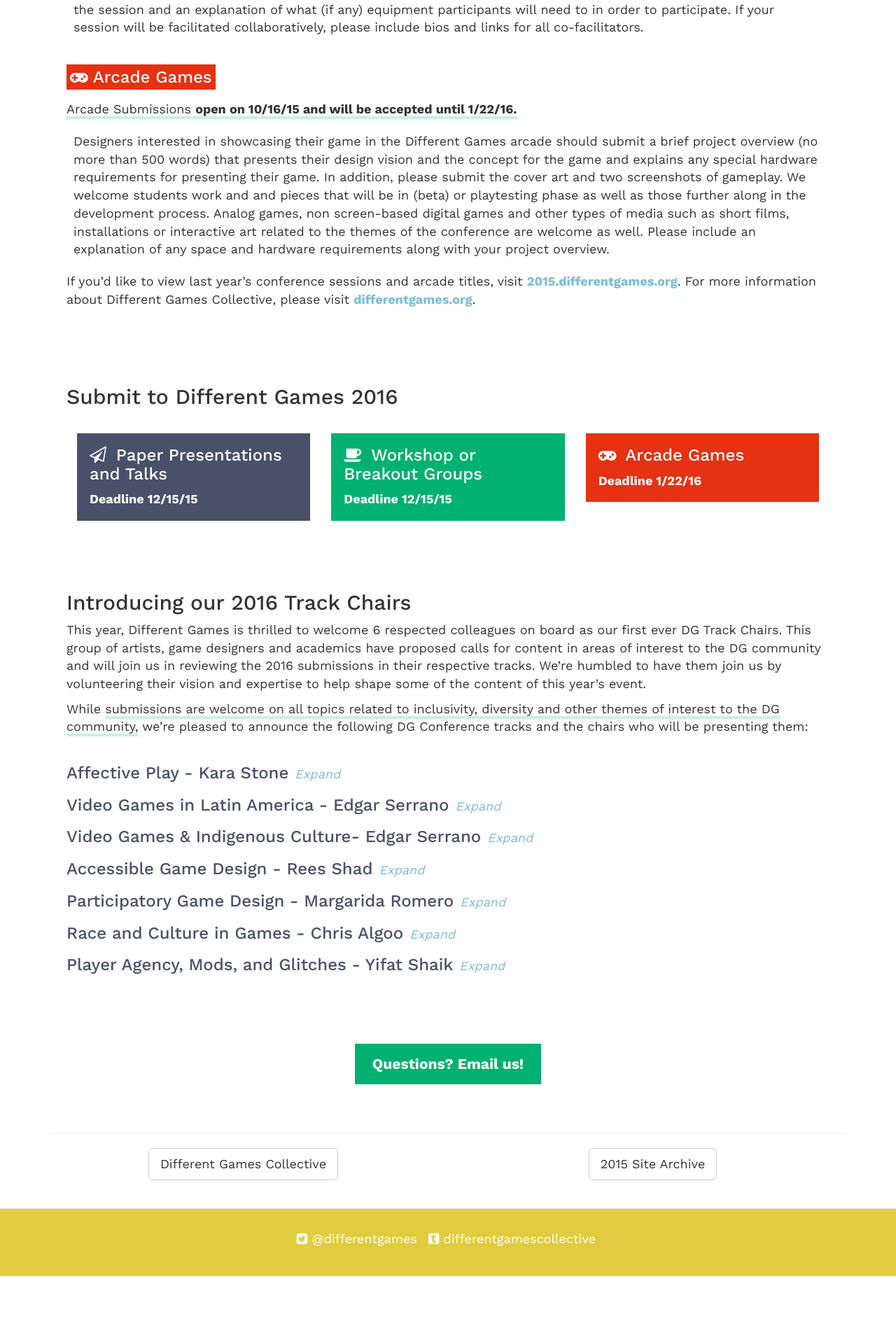
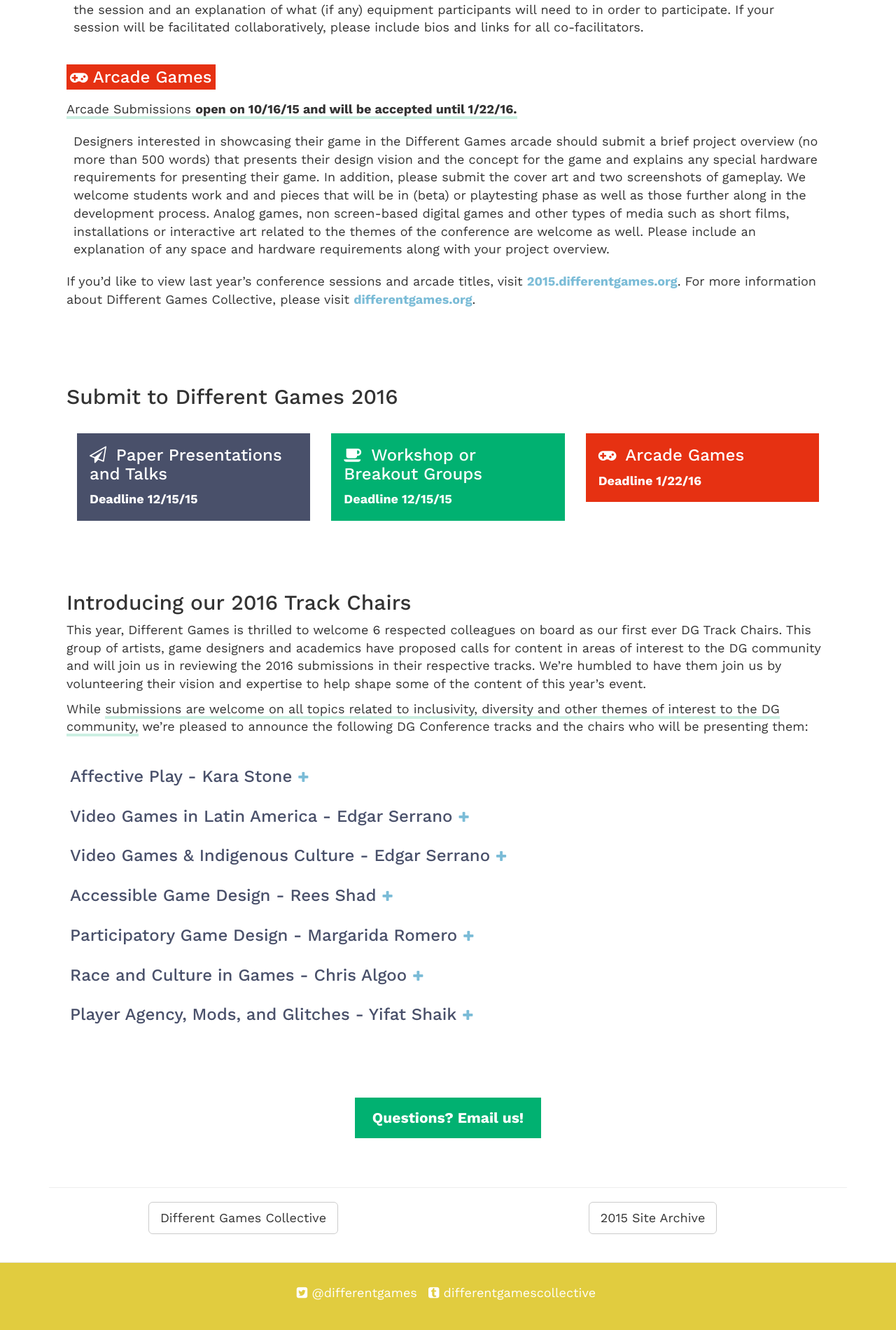
Before and after one commit to differentgames/conference-2016-site, a Jekyll site: the page built from index.html, in a window 1280 px wide. Shown: the part 1303-3203 px from the top of the page at 70% size. Built offline with Jekyll 4.4.1, drawn with Linux system fonts in a browser that asks for light colours; nearby versions of some CDN libraries; before the commit the page ends 3126 px from its top, so only the background shows below that.

Commit message:
making cfp track chairs prettier

```diff
--- a/_sass/_cfp.scss
+++ b/_sass/_cfp.scss
@@ -28,38 +28,47 @@
   margin: 1em 0;
 
   a {
-    color: $pinwheel-dark-blue;
-    margin: 1em 0;
-    border-bottom: 4px solid rgba(56, 61, 88, 0);
+    display: inline-block;
+    padding: 5px;
     transition: all .2s ease-in-out;
+    transform-origin: center center;
+
+    background: rgba(56, 61, 88, 1);
+    color: white;
+
+
+    &::after {
+      content: '\f067';
+      font-family: FontAwesome;
+      margin: auto 0.5em;
+      color: $pinwheel-blue;
+      font-weight:normal;
+      transform-origin: center center;
+      transform: rotate(45deg);
+      transition: color 0.2s ease-in-out;
+      transition: transform 0.5s ease-in-out;
+      display: inline-block;
+    }
 
     &:focus { text-decoration: none;}
 
-    &:hover {
-      text-decoration: none;
-      border-bottom: 4px solid rgba(56, 61, 88, 0.75);
-    }
+    &:hover, &.collapsed:hover {
+      background: rgba(56, 61, 88, 1);
+      color: white;
 
-    &:hover {
       &::after {
-        display: inline-block;
-        transform:translateX(5px);
-        backface-visibility: hidden;
+        color: white;
       }
     }
 
-    &::after {
-      content: "Collapse";
-      margin-left: 0.5em;
-      size: 0.5em;
-      color: $pinwheel-blue;
-      font-weight:normal;
-      font-style: italic;
-      transition: all .2s ease-in-out;
-    }
+    &.collapsed {
+      color: $pinwheel-dark-blue;
+      background: rgba(56, 61, 88, 0);
+      transition: color 0.2s ease-in-out;
 
-    &.collapsed::after {
-      content: "Expand";
+      &::after {
+        transform: rotate(0deg);
+      }
     }
 
     h3 {
--- a/index.html
+++ b/index.html
@@ -72,17 +72,17 @@
     <h2>Submit to Different Games 2016</h2>
     <div class="submit">
       <div class="col-sm-4">
-        <a href="https://docs.google.com/forms/d/16WtDaEj2VUY9l9EzTB0LcoP-dg4luoYP9rKUY0tYd4o" target="_blank"><div class="papers">
+        <a href="https://docs.google.com/forms/d/16WtDaEj2VUY9l9EzTB0LcoP-dg4luoYP9rKUY0tYd4o" target="_blank" title="Submission form for Paper Presentations and Talks"><div class="papers">
           <h3><i class="fa fa-paper-plane-o"></i> Paper Presentations and Talks</h3>
           <span>Deadline 12/15/15</span></div></a>
         </div>
       <div class="col-sm-4">
-        <a href="https://docs.google.com/forms/d/1rM8arP-TFohyQJX9Bl_wJFXbLOQXf2wgqbJvNSYbPMk" target="_blank"><div class="workshops">
+        <a href="https://docs.google.com/forms/d/1rM8arP-TFohyQJX9Bl_wJFXbLOQXf2wgqbJvNSYbPMk" target="_blank" title="Submission form for Workshop or Breakout Groups"><div class="workshops">
           <h3><i class="fa fa-coffee"></i> Workshop or Breakout Groups</h3>
           <span>Deadline 12/15/15</span></div></a>
         </div>
       <div class="col-sm-4">
-        <a href="https://docs.google.com/forms/d/11kGGuUg4YZe7c-Jn4GE74ZlMJTrhXUdNLV7b_Y1uNiw" target="_blank"><div class="arcade">
+        <a href="https://docs.google.com/forms/d/11kGGuUg4YZe7c-Jn4GE74ZlMJTrhXUdNLV7b_Y1uNiw" target="_blank" title="Submission form for Arcade Games"><div class="arcade">
           <h3><i class="fa fa-gamepad"></i> Arcade Games</h3>
           <span>Deadline 1/22/16</span></div></a>
       </div>
@@ -107,7 +107,7 @@
     <div class="track-chairs">
 
     <div class="track-chair">
-      <a role="button" data-toggle="collapse" href="#affective-play" class="collapsed"><h3>Affective Play - Kara Stone</h3></a>
+      <a role="button" data-toggle="collapse" href="#affective-play" class="collapsed" title="Affective Play - Kara Stone, click for more information"><h3>Affective Play - Kara Stone</h3></a>
       <div class="collapse" id="affective-play">
         <p>
   This track will consider the topic of feelings and video games, examining the lines between emotions, bodies and the psyche, and opening up spaces for alternative modes of thought, discourse, and play.
@@ -122,7 +122,7 @@
     </div>
 
     <div class="track-chair">
-      <a role="button" data-toggle="collapse" href="#games-in-latin-america" class="collapsed"><h3>Video Games in Latin America - Edgar Serrano</h3></a>
+      <a role="button" data-toggle="collapse" href="#games-in-latin-america" class="collapsed" title="Video Games in Latin America - Edgar Serrano, click for more information"><h3>Video Games in Latin America - Edgar Serrano</h3></a>
       <div class="collapse" id="games-in-latin-america">
         <p>
   In Latin America, video games are still in many ways taboo; and terms like gamification are barely mentioned.
@@ -133,7 +133,7 @@
     </div>
 
     <div class="track-chair">
-      <a role="button" data-toggle="collapse" href="#games-and-indigenous-culture" class="collapsed"><h3>Video Games & Indigenous Culture- Edgar Serrano</h3></a>
+      <a role="button" data-toggle="collapse" href="#games-and-indigenous-culture" class="collapsed" title="Video Games & Indigenous Culture - Edgar Serrano, click for more information"><h3>Video Games & Indigenous Culture - Edgar Serrano</h3></a>
       <div class="collapse" id="games-and-indigenous-culture">
         <p>
   This track will explore the relationship of video games to indigenous culture. Given the success of a number of recent high profile game projects focused on representing indigenous culture and history, what is the potential and observed impact of video games depicting indigenous traditions or experiences?
@@ -143,7 +143,7 @@
     </div>
 
     <div class="track-chair">
-      <a role="button" data-toggle="collapse" href="#accessible-game-design" class="collapsed"><h3>Accessible Game Design - Rees Shad</h3></a>
+      <a role="button" data-toggle="collapse" href="#accessible-game-design" class="collapsed" title="Accessible Game Design - Rees Shad, click for more information"><h3>Accessible Game Design - Rees Shad</h3></a>
       <div class="collapse" id="accessible-game-design">
         <p>
   How can we go about simplifying the game design process to make it more accessible to new designers, or more encouraging when initiating non-design students and educators into using as a practice or as a pedagogical tool?
@@ -154,7 +154,7 @@
     </div>
 
     <div class="track-chair">
-      <a role="button" data-toggle="collapse" href="#participatory-game-design" class="collapsed"><h3>Participatory Game Design - Margarida Romero</h3></a>
+      <a role="button" data-toggle="collapse" href="#participatory-game-design" class="collapsed" title="Participatory Game Design - Margarida Romero, click for more information"><h3>Participatory Game Design - Margarida Romero</h3></a>
       <div class="collapse" id="participatory-game-design">
         <p>
   Participatory game design activities possess the ability to promote inclusivity and strengthen social solidarity among diverse groups.
@@ -167,7 +167,7 @@
     </div>
 
     <div class="track-chair">
-      <a role="button" data-toggle="collapse" href="#race-and-culture" class="collapsed"><h3>Race and Culture in Games - Chris Algoo</h3></a>
+      <a role="button" data-toggle="collapse" href="#race-and-culture" class="collapsed" title="Race and Culture in Games - Chris Algoo, click for more information"><h3>Race and Culture in Games - Chris Algoo</h3></a>
       <div class="collapse" id="race-and-culture">
         <p>
   While gaming is enjoyed by a hugely diverse swath of humanity, creators and characters are overwhelmingly white and non-white characters are often characterized as racial or cultural stereotypes.
@@ -182,7 +182,7 @@
     </div>
 
     <div class="track-chair">
-      <a role="button" data-toggle="collapse" href="#player-agency-mods-glitches" class="collapsed"><h3>Player Agency, Mods, and Glitches - Yifat Shaik</h3></a>
+      <a role="button" data-toggle="collapse" href="#player-agency-mods-glitches" class="collapsed" title="Player Agency, Mods, and Glitches - Yifat Shaik, click for more information"><h3>Player Agency, Mods, and Glitches - Yifat Shaik</h3></a>
       <div class="collapse" id="player-agency-mods-glitches">
         <p>
   The track will explore the ways game glitches, mods and cheats are used by players as means of self expression and to increase their control over the game world.
```
